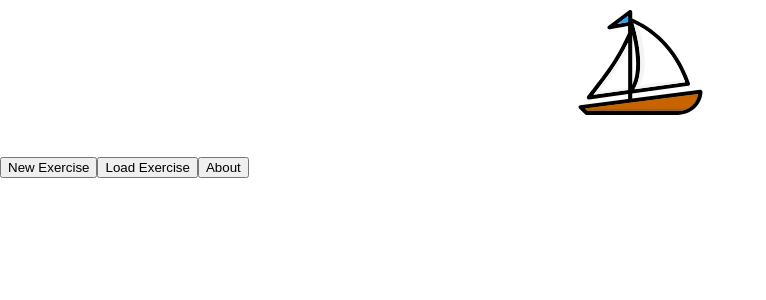
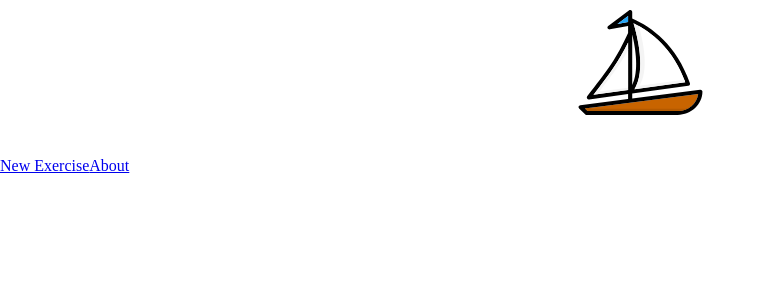
Before and after one commit to b-cheek/ChordCaptain, a Vue app: page / in a window 1280 px wide. Shown: the top 300 px of the page, without its empty margins (0-766 px from the left). Built offline with nearby package versions, Linux system fonts and the light colour scheme.

Commit message:
Some refactoring on the routing with folder structure, using router-link, and route names. Also use include pattern to allow ts config composite option

```diff
--- a/src/components/TheExercise.vue
+++ b/src/components/TheExercise.vue
@@ -1,25 +1,27 @@
 <script setup lang="ts">
-import abcjs from 'abcjs';
-import { onMounted } from 'vue';
+import { useRoute } from 'vue-router'
+import abcjs from 'abcjs'
+import { onMounted } from 'vue'
 
+const route = useRoute()
 const measures = 32
-let abcString =
-`X: 1
-T: Demo
+
+let abcString = `X: 1
+T: ${route.params.exerciseName}
 K: none
 M: C
 L: 1/4
 U: s=!style=rhythm!
 `
 for (let i = 0; i < measures; i++) {
-    abcString += `sB0 sB0 sB0 sB0|`
+  abcString += `sB0 sB0 sB0 sB0|`
 }
 
 onMounted(() => {
-    abcjs.renderAbc("exerciseContainer", abcString)
+  abcjs.renderAbc('exerciseContainer', abcString)
 })
 </script>
 
 <template>
-    <div id="exerciseContainer"></div>
+  <div id="exerciseContainer"></div>
 </template>
--- a/src/components/TheExerciseForm.vue
+++ b/src/components/TheExerciseForm.vue
@@ -1,21 +1,20 @@
 <script setup lang="ts">
+// Routing here is programmatic to tie it to the submission of the form
 import { useRouter } from 'vue-router'
+import { ref } from 'vue'
 
 const router = useRouter()
-
-const navigateTo = (path: string) => {
-  router.push(path)
-}
+const exerciseName = ref('')
 
 function submit() {
-    navigateTo('exercise/1')
+  router.push(`/exercise/${exerciseName.value}`)
 }
 </script>
 
 <template>
   <form @submit.prevent="submit">
     <label for="exerciseName">Name</label>
-    <input id="exerciseName" type="text" />
+    <input v-model="exerciseName" id="exerciseName" type="text" />
     <fieldset>
       <legend>Clef</legend>
       <input type="radio" id="treble" name="clef" />
--- a/src/components/TheHomePage.vue
+++ /dev/null
@@ -1,30 +0,0 @@
-<script setup lang="ts">
-import { useRouter } from 'vue-router'
-
-const router = useRouter()
-
-const navigateTo = (path: string) => {
-  router.push(path)
-}
-</script>
-
-<template>
-  <header>
-    <img alt="ChordCaptain logo" class="logo" src="../assets/ChordCaptain_logo.svg" />
-  </header>
-
-  <main>
-    <button @click="navigateTo('newExercise')">New Exercise</button>
-    <button>Load Exercise</button>
-    <button @click="navigateTo('about')">About</button>
-  </main>
-</template>
-
-<style scoped>
-.logo {
-  width: 125px;
-  height: 125px;
-  display: block;
-  margin: 0 auto 2rem;
-}
-</style>
--- a/src/main.ts
+++ b/src/main.ts
@@ -1,31 +1,8 @@
 import './assets/main.css'
 
 import { createApp } from 'vue'
-import { createRouter, createWebHashHistory } from 'vue-router'
 import App from './App.vue'
-import Home from './components/TheHomePage.vue'
-import About from './components/TheAboutPage.vue'
-import NewExercise from './components/TheNewExercisePage.vue'
-import Exercise from './components/TheExercisePage.vue'
-
-// 2. Define some routes
-// Each route should map to a component.
-// We'll talk about nested routes later.
-const routes = [
-  { path: '/', component: Home },
-  { path: '/about', component: About },
-  { path: '/newExercise', component: NewExercise },
-  { path: '/exercise/:id', component: Exercise }
-]
-
-// 3. Create the router instance and pass the `routes` option
-// You can pass in additional options here, but let's
-// keep it simple for now.
-const router = createRouter({
-  // 4. Provide the history implementation to use. We are using the hash history for simplicity here.
-  history: createWebHashHistory(),
-  routes // short for `routes: routes`
-})
+import router from './router/router'
 
 const app = createApp(App)
 app.use(router)
--- a/src/components/TheExercisePage.vue
+++ b/src/pages/TheExercisePage.vue
@@ -1,5 +1,5 @@
 <script setup lang="ts">
-import Exercise from './TheExercise.vue'
+import Exercise from '../components/TheExercise.vue'
 </script>
 
 <template>
--- /dev/null
+++ b/src/pages/TheHomePage.vue
@@ -0,0 +1,25 @@
+<script setup lang="ts"></script>
+
+<template>
+  <header>
+    <img alt="ChordCaptain logo" class="logo" src="../assets/ChordCaptain_logo.svg" />
+  </header>
+
+  <main>
+    <!-- <button @click="navigateTo('newExercise')">New Exercise</button>
+    <button>Load Exercise</button>
+    <button @click="navigateTo('about')">About</button> -->
+    <router-link to="/newExercise">New Exercise</router-link>
+    <!-- <router-link to="/loadExercise">Load Exercise</router-link> -->
+    <router-link to="/about">About</router-link>
+  </main>
+</template>
+
+<style scoped>
+.logo {
+  width: 125px;
+  height: 125px;
+  display: block;
+  margin: 0 auto 2rem;
+}
+</style>
--- a/src/components/TheNewExercisePage.vue
+++ b/src/pages/TheNewExercisePage.vue
@@ -1,12 +1,5 @@
 <script setup lang="ts">
-import ExerciseForm from './TheExerciseForm.vue'
-import { useRouter } from 'vue-router'
-
-const router = useRouter()
-
-const navigateTo = (path: string) => {
-  router.push(path)
-}
+import ExerciseForm from '../components/TheExerciseForm.vue'
 </script>
 
 <template>
--- /dev/null
+++ b/src/router/router.ts
@@ -0,0 +1,19 @@
+import { createRouter, createWebHashHistory } from 'vue-router'
+import Home from '../pages/TheHomePage.vue'
+import About from '../pages/TheAboutPage.vue'
+import NewExercise from '../pages/TheNewExercisePage.vue'
+import Exercise from '../pages/TheExercisePage.vue'
+
+const routes = [
+  { path: '/', component: Home },
+  { path: '/about', component: About },
+  { path: '/newExercise', component: NewExercise },
+  { path: '/exercise/:exerciseName', component: Exercise }
+]
+
+const router = createRouter({
+  history: createWebHashHistory(),
+  routes // short for `routes: routes`
+})
+
+export default router
--- a/tsconfig.vitest.json
+++ b/tsconfig.vitest.json
@@ -1,6 +1,7 @@
 {
   "extends": "./tsconfig.app.json",
   "exclude": [],
+  "include": ["src/**/*"], // Added so the composite setting works
   "compilerOptions": {
     "composite": true,
     "lib": [],
```
Also changed, not shown: src/pages/TheAboutPage.vue (renamed from src/components/TheAboutPage.vue).
